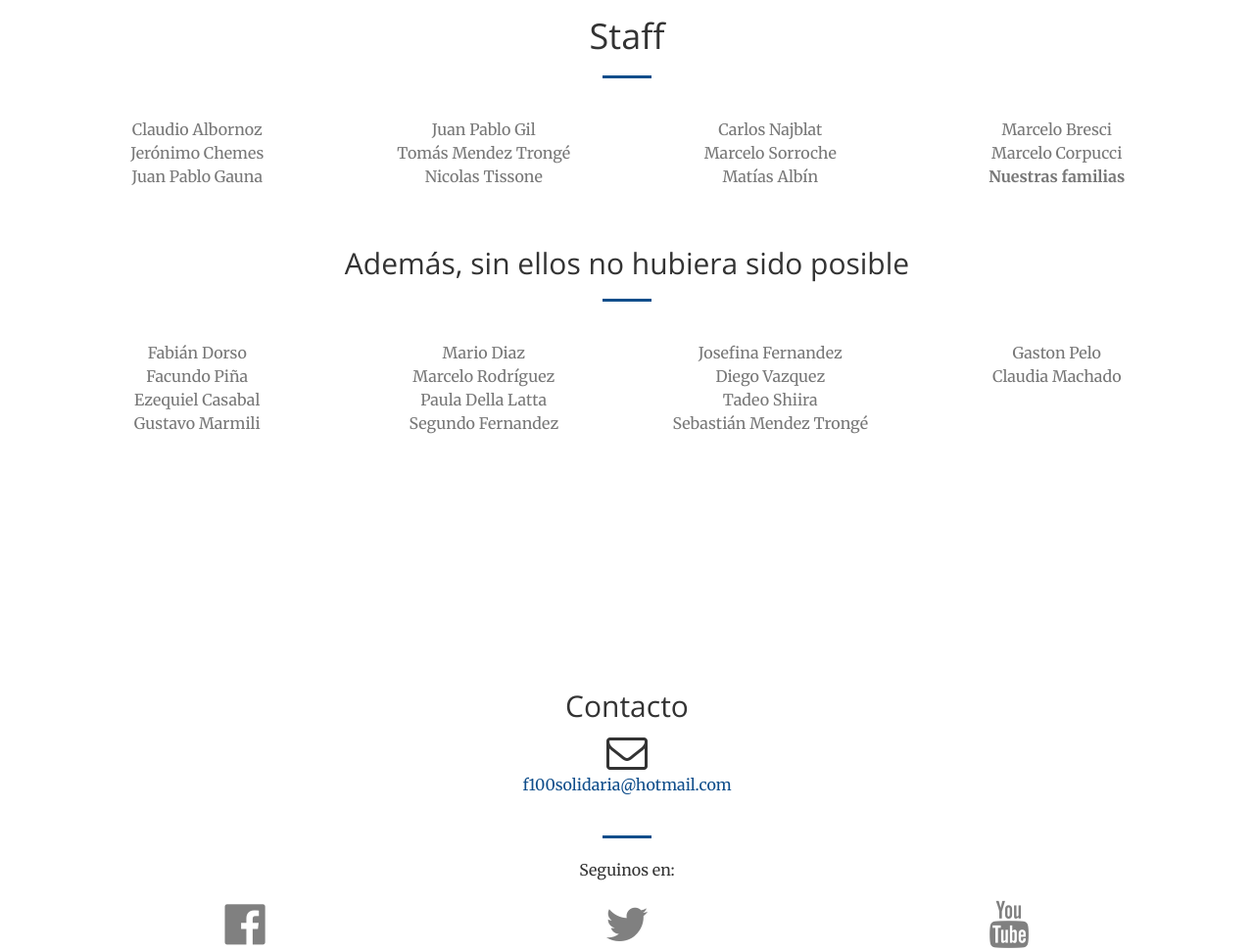
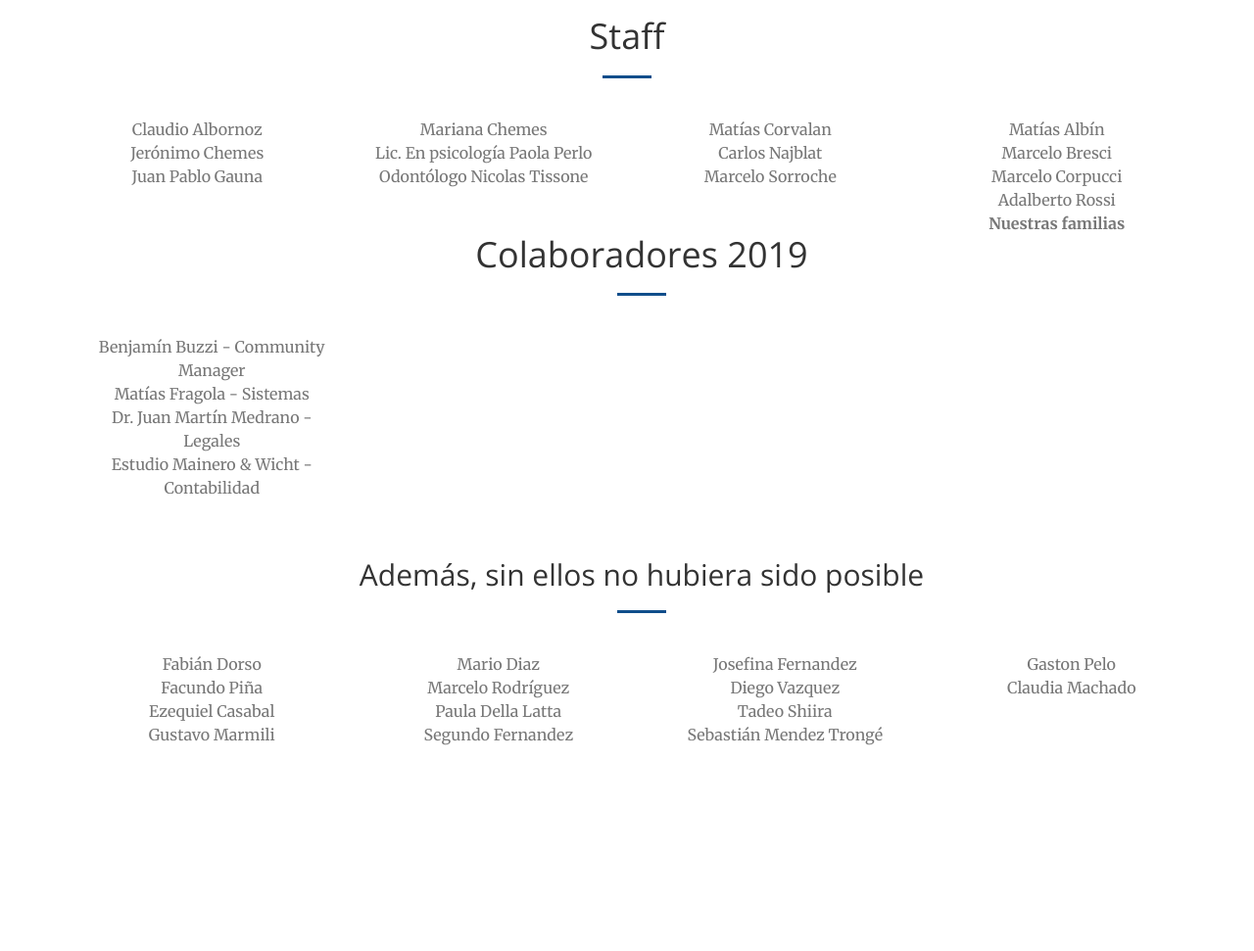
Before and after one commit to MarceloCorpucci/lachatasolidaria, a website: page index.html in a window 1280 px wide. Shown: the part 5780-6751 px from the top of the page at 98% size. Drawn offline with nearby package versions, Linux system fonts and the light colour scheme.

Commit message:
se agrega nuevo listado de colaboradores.

```diff
--- a/index.html
+++ b/index.html
@@ -537,26 +537,50 @@
                 </div>
                 <div class="col-lg-3 col-md-6 text-center">
                     <div class="service-box">
-                        <p class="text-muted">Juan Pablo Gil</p>
-                        <p class="text-muted">Tomás Mendez Trongé</p>
-                        <p class="text-muted">Nicolas Tissone</p>
+                        <p class="text-muted">Mariana Chemes</p>
+                        <p class="text-muted">Lic. En psicología Paola Perlo</p>
+                        <p class="text-muted">Odontólogo Nicolas Tissone</p>
                     </div>
                 </div>
                 <div class="col-lg-3 col-md-6 text-center">
                     <div class="service-box">
+                        <p class="text-muted">Matías Corvalan</p>
                         <p class="text-muted">Carlos Najblat</p>
                         <p class="text-muted">Marcelo Sorroche</p>
-                        <p class="text-muted">Matías Albín</p>
                     </div>
                 </div>
                 <div class="col-lg-3 col-md-6 text-center">
                     <div class="service-box">
+                        <p class="text-muted">Matías Albín</p>
                         <p class="text-muted">Marcelo Bresci</p>
                         <p class="text-muted">Marcelo Corpucci</p>
+                        <p class="text-muted">Adalberto Rossi</p>
                         <p class="text-muted"><b>Nuestras familias</b></p>
                     </div>
                 </div>
             </div>
+
+        <div class="container">
+            <div class="row">
+                <div class="col-lg-12 text-center">
+                    <h1 class="section-heading">Colaboradores 2019</h1>
+                    <hr class="primary">
+                </div>
+            </div>
+        </div>
+        <div class="container">
+            <div class="row">
+                <div class="col-lg-3 col-md-6 text-center">
+                    <div class="service-box">
+                        <p class="text-muted">Benjamín Buzzi - Community Manager</p>
+                        <p class="text-muted">Matías Fragola - Sistemas</p>
+                        <p class="text-muted">Dr. Juan Martín Medrano - Legales</p>
+                        <p class="text-muted">Estudio Mainero & Wicht - Contabilidad</p>
+                    </div>
+                </div>
+            </div>
+
+
             <br>
             <br>
             <br>
```
